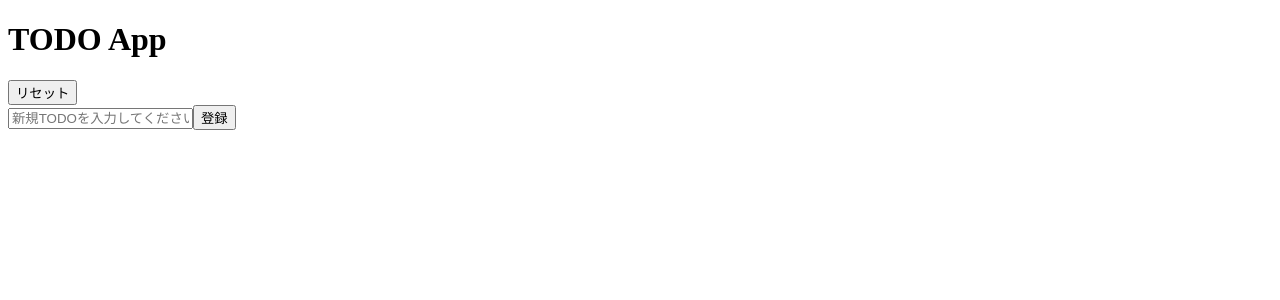
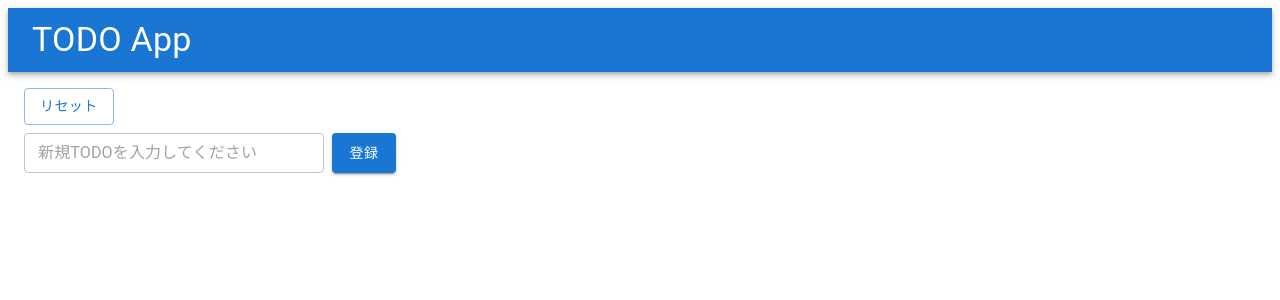
Before and after one commit to nakamura3/react-todo-1, a React (Create React App) app: page / in a window 1280 px wide. Shown: the top 300 px of the page. Built offline with nearby package versions, Linux system fonts and the light colour scheme.

Commit message:
step 5. mui

```diff
--- a/package.json
+++ b/package.json
@@ -3,6 +3,9 @@
   "version": "0.1.0",
   "private": true,
   "dependencies": {
+    "@emotion/react": "^11.10.6",
+    "@emotion/styled": "^11.10.6",
+    "@mui/material": "^5.11.12",
     "@reduxjs/toolkit": "^1.9.3",
     "@testing-library/jest-dom": "^5.16.5",
     "@testing-library/react": "^13.4.0",
--- a/src/App.js
+++ b/src/App.js
@@ -1,5 +1,6 @@
 // react-todo-1: main component
 import { useSelector, useDispatch } from 'react-redux';
+import { AppBar, Toolbar, Typography, Button } from '@mui/material';
 import TodoInput from './TodoInput';
 import TodoList from './TodoList';
 import { addTask, resetTask } from './todoSlice';
@@ -13,10 +14,18 @@ const App = () => {
 
   return (
     <div>
-      <h1>TODO App</h1>
-      <button onClick={resetTodo}>リセット</button>
-      <TodoInput addTodo={addTodo} />
-      <TodoList tasks={tasks} />
+      <AppBar position="static">
+        <Toolbar>
+          <Typography variant="h4">
+            TODO App
+          </Typography>
+        </Toolbar>
+      </AppBar>
+      <div style={{ padding: '16px' }}>
+        <Button variant="outlined" onClick={resetTodo}>リセット</Button>
+        <TodoInput addTodo={addTodo} />
+        <TodoList tasks={tasks} />
+      </div>
     </div>
   );
 };
--- a/src/TodoInput.js
+++ b/src/TodoInput.js
@@ -1,5 +1,6 @@
 // react-todo-1: input component
 import { useState } from 'react';
+import { Button, TextField } from '@mui/material';
 
 const TodoInput = ({ addTodo }) => {
     const [inputValue, setInputValue] = useState('');
@@ -11,11 +12,13 @@ const TodoInput = ({ addTodo }) => {
     };
 
     return (
-        <div>
-            <input placeholder="新規TODOを入力してください"
+        <div style={{ paddingTop: 8 }}>
+            <TextField sx={{ width: 300 }} size="small"
+                placeholder="新規TODOを入力してください"
                 value={inputValue}
                 onChange={handleChange} />
-            <button onClick={handleClick} >登録</button>
+            <Button variant="contained" style={{ padding: 8, marginLeft: 8 }}
+                onClick={handleClick} >登録</Button>
         </div>
     )
 };
--- a/src/TodoItem.js
+++ b/src/TodoItem.js
@@ -1,10 +1,11 @@
 // react-todo-1: item component
+import { ListItem, ListItemText } from '@mui/material';
 
-const TodoItem = (props) => {
+const TodoItem = ({ title, key }) => {
     return (
-        <li>
-            { props.title }
-        </li>
+        <ListItem key={key} disablePadding >
+            <ListItemText primary={`・ ${title}`} />
+        </ListItem>
     )
 };
 
--- a/src/TodoList.js
+++ b/src/TodoList.js
@@ -1,4 +1,5 @@
 // react-todo-1: list component
+import { List } from '@mui/material';
 import TodoItem from './TodoItem';
 
 const TodoList = ({ tasks }) => {
@@ -6,7 +7,7 @@ const TodoList = ({ tasks }) => {
 
     return (
         <div>
-            <ul> {list} </ul>
+            <List> {list} </List>
         </div>
     )
 };
```
Also changed, not shown: 2 other files (tests, documents, lock files or other folders).
